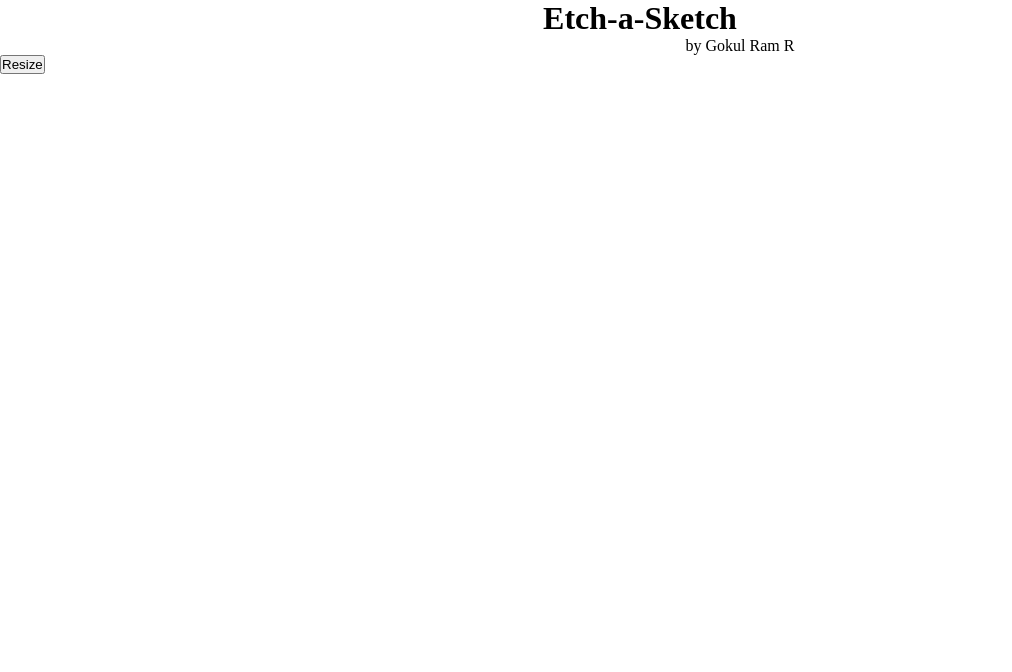
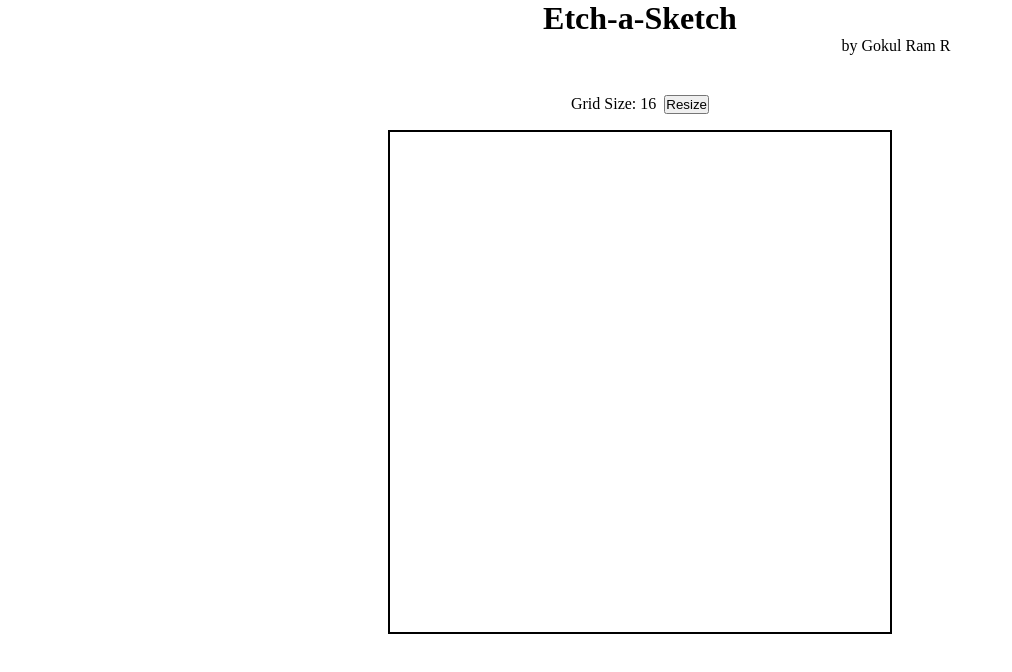
Before and after one commit to g0kulram/etch-a-sketch, a plain HTML site: page index.html in a window 1280 px wide. Shown: the whole page, without its empty margins (0-1012 px from the left). Drawn offline with Linux system fonts and the light colour scheme.

Commit message:
Add new CSS styling and JS

```diff
--- a/app.js
+++ b/app.js
@@ -0,0 +1,24 @@
+const container = document.querySelector("#container");
+
+let sideSize = 16;
+
+//setting grid size in html
+const sizePara = document.querySelector("#control > p");
+sizePara.textContent = `Grid Size: ${sideSize}`;
+
+for (let index = 0; index < sideSize ** 2; index++) {
+  const square = document.createElement("div");
+  square.classList.add("square");
+  square.classList.add(`${index}`);
+
+  // square.textContent = `${index+1}`
+  container.appendChild(square);
+}
+
+//event listener to highlight the squares
+container.addEventListener("mouseover", (event) => {
+  const enteredSquare = event.target;
+  if (enteredSquare.classList.contains("square")) {
+    enteredSquare.classList.add("hightlight");
+  }
+});
--- a/style.css
+++ b/style.css
@@ -1,27 +1,47 @@
 * {
-    margin: 0;
-    padding: 0;
+  padding: 0;
+  margin: 0;
 }
 
 h1 {
-    text-align: center;
+  text-align: center;
 }
 
-p{
-    text-align: center;
-    margin-left: 200px;
+.subtitle {
+  text-align: center;
+  margin-left: 40vw;
+  margin-bottom: 5vh;
 }
 
-.container {
-    border: double;
-    margin: 5vh 10vw;
-    height: 60vh;
+#container {
+  margin: auto;
+  border: 2px double black;
+  width: 500px;
+  display: flex;
+  flex-wrap: wrap;
 }
 
-.sketch-row {
-    display: flex;
+.square {
+  flex: 0 0 auto;
+  width: 31.25px;
+  height: 31.25px;
+
+  display: flex;
+  justify-content: center;
+  align-items: center;
+
+  font-size: 7px;
+  color: #aaa;
 }
 
-.sketch-square {
-    flex: auto;
+/* css rule for square hightlighting */
+.hightlight {
+  background-color: blue;
 }
+
+#control {
+  display: flex;
+  justify-content: center;
+  gap: 8px;
+  margin-bottom: 16px;
+}
```
